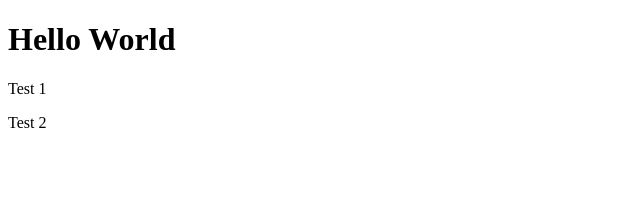
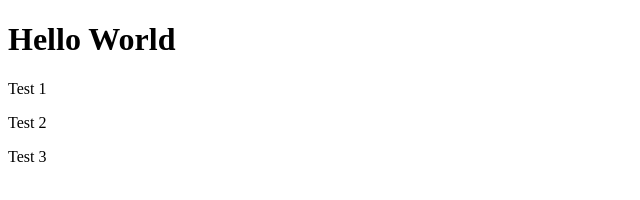
Before and after one commit to mmaines16/demo, a website: page index.html in a window 1280 px wide. Shown: the full height of the page, 0-640 px from the left. Drawn offline with Linux system fonts and the light colour scheme.

Commit message:
Add div 2-3

```diff
--- a/index.html
+++ b/index.html
@@ -16,5 +16,9 @@
     <div>
         <p>Test 2</p>
     </div>
+
+    <div>
+        <p>Test 3</p>
+    </div>
 </body>
 </html>
```
